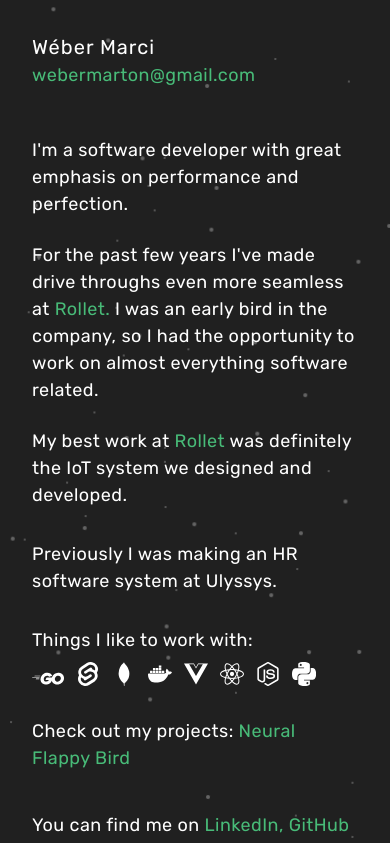
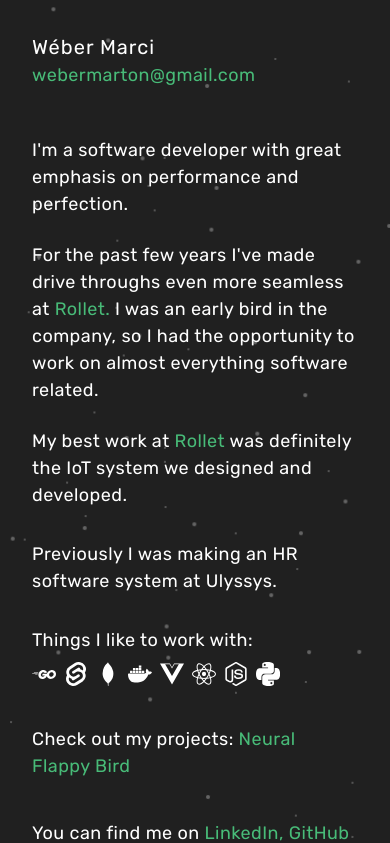
Before and after one commit to webermarci/webermarcieu, a Svelte app: page / in a window 390 px wide. Shown: the top 843 px of the page. Built offline with nearby package versions, Linux system fonts and the light colour scheme.

Commit message:
Further adjustment of the skill logos

```diff
--- a/src/Skills.svelte
+++ b/src/Skills.svelte
@@ -1,6 +1,6 @@
-<div class="flex flex-wrap mb-6 lg:mb-10">
+<div class="flex flex-wrap mb-10">
   <svg
-    class="w-8 md:w-10 h-8 md:h-10 mr-3"
+    class="w-6 md:w-8 h-6 md:h-8 mr-2 md:mr-3"
     role="img"
     fill="currentColor"
     viewBox="0 0 24 24"
@@ -34,7 +34,7 @@
       1.425-1.227 1.484-2.232z" />
   </svg>
   <svg
-    class="w-6 md:w-8 h-6 md:h-8 mr-3"
+    class="w-6 md:w-8 h-6 md:h-8 mr-2 md:mr-3"
     role="img"
     fill="currentColor"
     viewBox="0 0 24 24"
@@ -58,7 +58,7 @@
       3.55a4.9 4.9 0 0 1-1.16.51z" />
   </svg>
   <svg
-    class="w-6 md:w-8 h-6 md:h-8 mr-3"
+    class="w-6 md:w-8 h-6 md:h-8 mr-2 md:mr-3"
     role="img"
     fill="currentColor"
     viewBox="0 0 24 24"
@@ -81,7 +81,7 @@
       1.521-1.418 4.362-4.91 3.388-10.599z" />
   </svg>
   <svg
-    class="w-6 md:w-8 h-6 md:h-8 mr-3"
+    class="w-6 md:w-8 h-6 md:h-8 mr-2 md:mr-3"
     role="img"
     fill="currentColor"
     xmlns="http://www.w3.org/2000/svg"
@@ -116,7 +116,7 @@
       2.68-1.009.309-.293.55-.65.707-1.046l.098-.288Z" />
   </svg>
   <svg
-    class="w-6 md:w-8 h-6 md:h-8 mr-3"
+    class="w-6 md:w-8 h-6 md:h-8 mr-2 md:mr-3"
     role="img"
     fill="currentColor"
     viewBox="0 0 24 24"
@@ -126,7 +126,7 @@
       d="M24,1.61H14.06L12,5.16,9.94,1.61H0L12,22.39ZM12,14.08,5.16,2.23H9.59L12,6.41l2.41-4.18h4.43Z" />
   </svg>
   <svg
-    class="w-6 md:w-8 h-6 md:h-8 mr-3"
+    class="w-6 md:w-8 h-6 md:h-8 mr-2 md:mr-3"
     role="img"
     fill="currentColor"
     viewBox="0 0 24 24"
@@ -178,7 +178,7 @@
       29.114 29.114 0 0 0 2.197 3.798z" />
   </svg>
   <svg
-    class="w-6 md:w-8 h-6 md:h-8 mr-3"
+    class="w-6 md:w-8 h-6 md:h-8 mr-2 md:mr-3"
     role="img"
     fill="currentColor"
     viewBox="0 0 24 24"
```
